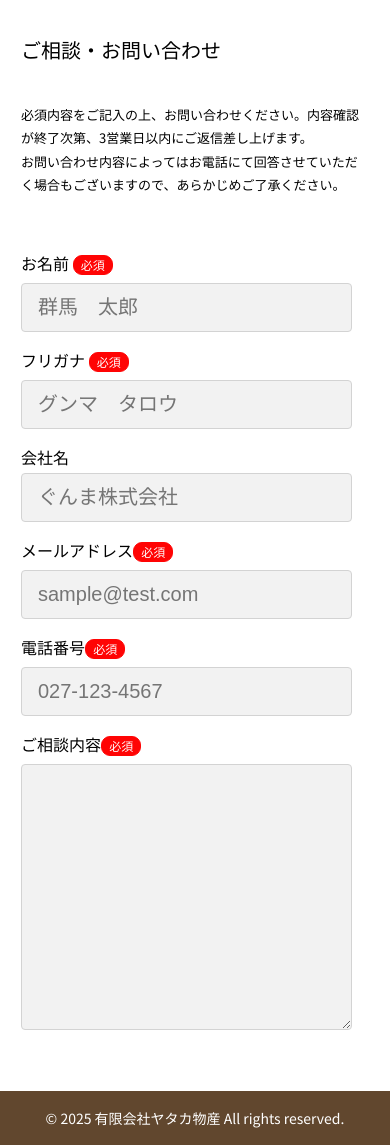
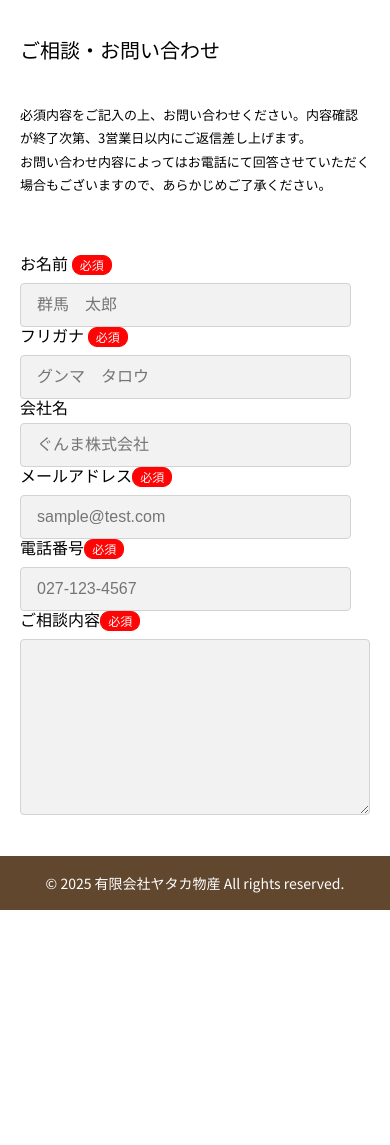
Before and after one commit to K-YYY/yataka_corp, a PHP site: page /contact/index.html in a window 390 px wide. Shown: the part 70-1215 px from the top of the page. After the commit the page ends 980 px from the top, so only its background shows below. Run offline with PHP 8.4, Linux system fonts and the light colour scheme.

Commit message:
お名前～ご相談内容欄調整

```diff
--- a/contact/index.html
+++ b/contact/index.html
@@ -38,32 +38,32 @@
             <!-- 問合せフォーム内容 -->
             <div class="contact-form">
                 <form action="program.php" method="post">
-                    <dl>
-                        <div class="form-row">
-                            <label for="name">お名前 <span class="badge badge-required">必須</span></label>
-                            <dd><input id="name" name="name" type="text" required aria-required="true" placeholder="群馬　太郎"</dd>
-                        </div>
-                        <div class="form-row">
-                            <label for="kana">フリガナ <span class="badge badge-required">必須</span></label>
-                            <dd><input id="kana" name="kana" type="text" required aria-required="true" placeholder="グンマ　タロウ"></dd>
-                        </div>
-                        <div class="form-row">
-                            <label for="company-name">会社名</label>
-                            <dd><input id="company-name" name="company-name" type="text" required aria-required="true" placeholder="ぐんま株式会社"></dd>
-                        </div>
-                        <div class="form-row">
-                            <label for="email">メールアドレス<span class="badge badge-required">必須</span></label>
-                            <dd><input id="email" name="email" type="email" required aria-required="true" placeholder="sample@test.com"></dd>
-                        </div>
-                        <div class="form-row">
-                            <label for="tel">電話番号<span class="badge badge-required">必須</span></label>
-                            <dd><input id="tel" name="tel" type="tel" required aria-required="true" placeholder="027-123-4567"></dd>
-                        </div>
-                        <div class="form-row">
-                            <label for="consultation">ご相談内容<span class="badge badge-required">必須</span></label>
-                            <dd><textarea id="consultation" name="consultation" required aria-required="true" cols="20" rows="10"></textarea></dd>
-                        </div>
-                    </dl>
+                    <div class="form-rows"></div>
+                        <dl class="form-row">
+                            <dt><label for="name">お名前 <span class="badge badge-required">必須</span></label></dt>
+                            <dd><input id="name" name="name" type="text" required placeholder="群馬　太郎"</dd>
+                        </dl>
+                        <dl class="form-row">
+                            <dt><label for="kana">フリガナ <span class="badge badge-required">必須</span></label></dt>
+                            <dd><input id="kana" name="kana" type="text" required placeholder="グンマ　タロウ"></dd>
+                        </dl>
+                        <dl class="form-row">
+                            <dt><label for="company-name">会社名</label></dt>
+                            <dd><input id="company-name" name="company-name" type="text" required placeholder="ぐんま株式会社"></dd>
+                        </dl>
+                        <dl class="form-row">
+                            <dt><label for="email">メールアドレス<span class="badge badge-required">必須</span></label></dt>
+                            <dd><input id="email" name="email" type="email" required placeholder="sample@test.com"></dd>
+                        </dl>
+                        <dl class="form-row">
+                            <dt><label for="tel">電話番号<span class="badge badge-required">必須</span></label></dt>
+                            <dd><input id="tel" name="tel" type="tel" required placeholder="027-123-4567"></dd>
+                        </dl>
+                        <dl class="form-row">
+                            <dt><label for="consultation">ご相談内容<span class="badge badge-required">必須</span></label></dt>
+                            <dd><textarea id="consultation" name="consultation" required cols="20" rows="10"></textarea></dd>
+                        </dl>
+                    </div>
                 </form>
             </div>
         </div>
--- a/css/contact/style.css
+++ b/css/contact/style.css
@@ -74,6 +74,8 @@
     font-size: 20px;
     box-sizing: border-box;
     background-color: #F2F2F2;
+    appearance: none;
+    -webkit-appearance: none;
 }
 
 .form-row input:focus,
@@ -104,7 +106,7 @@
     }
     .contact-container{
         /* 中央コンテナ */
-        max-width: 348px;
+        max-width: none;
         margin: 0 auto;
         padding: 0 20px;
     }
@@ -114,17 +116,19 @@
         align-items: flex-start;
         gap: 8px;
     }
-
     .form-row label {
         min-width: auto;
     }
-
+    .form-row dt,
+    .form-row dd {
+        width: 100%;
+    }
     .form-row input,
     .form-row textarea {
-        font-size: 20px;
+        font-size: 100%;
     }
 
     .form-row textarea {
-        width: 331px;
+        width: 100%;
     }
 }
```
